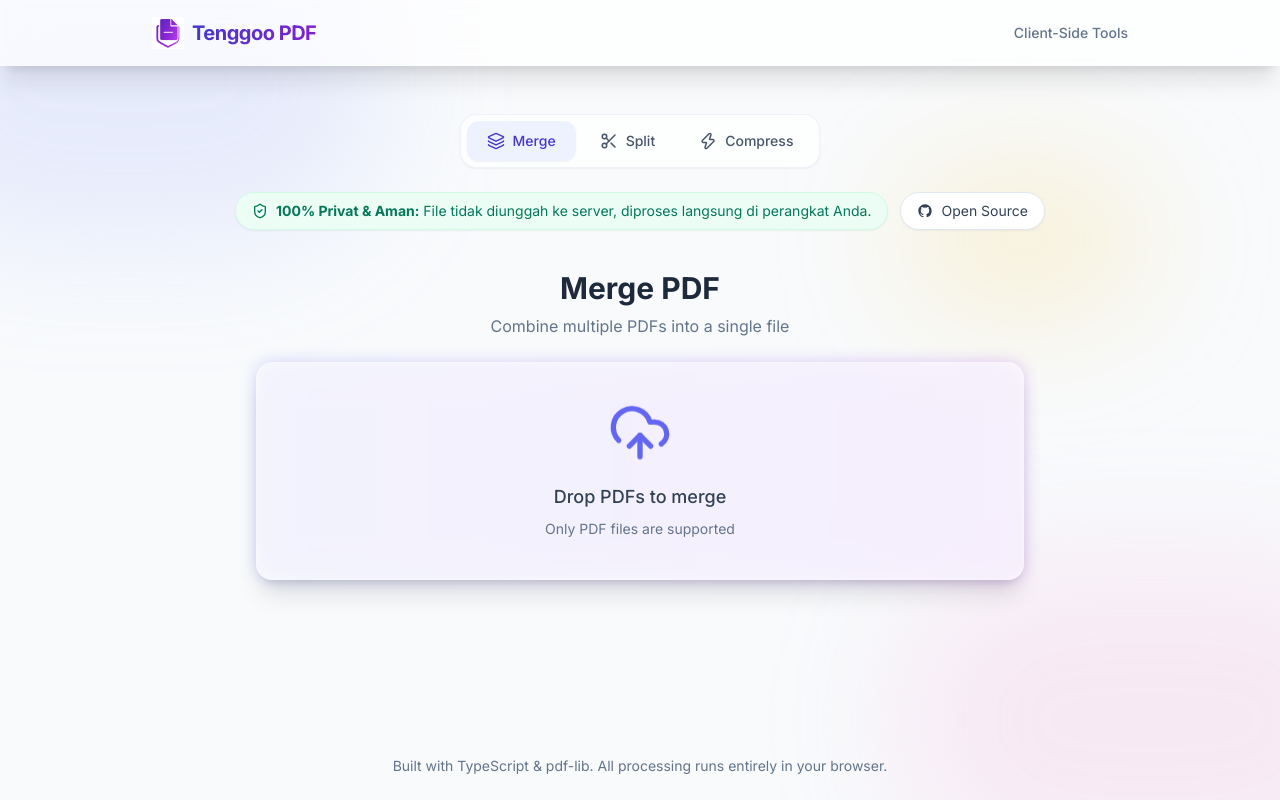
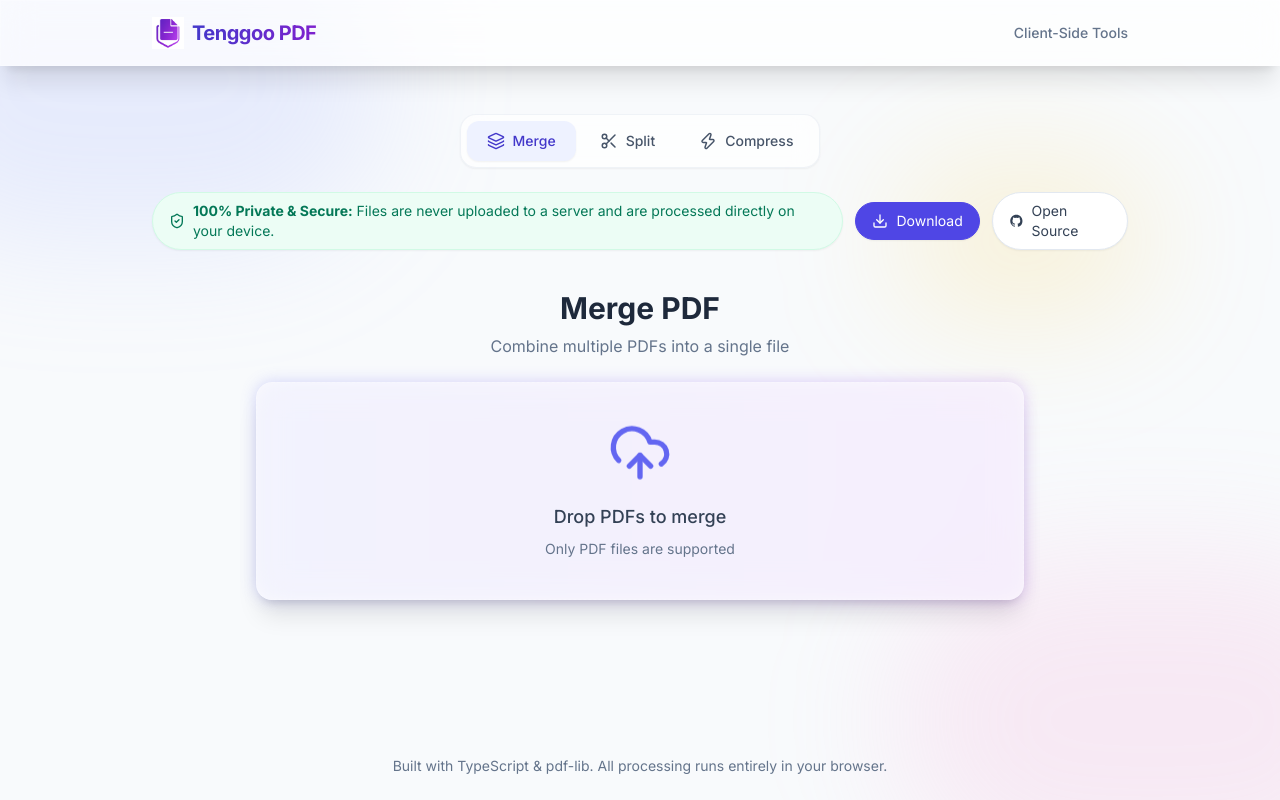
Before and after one commit to alafgani1000/tenggoo_pdf, a React (Vite) app: page / in a window 1280 px wide. Built offline with nearby package versions, Linux system fonts and the light colour scheme.

Commit message:
add download button

```diff
--- a/src/App.tsx
+++ b/src/App.tsx
@@ -1,13 +1,34 @@
-import { useState } from 'react';
+import { useMemo, useState } from 'react';
 import { MergePDF } from './components/MergePDF';
 import { SplitPDF } from './components/SplitPDF';
 import { CompressPDF } from './components/CompressPDF';
-import { Layers, Scissors, Zap, ShieldCheck } from 'lucide-react';
+import { Download, Layers, Scissors, ShieldCheck, Zap } from 'lucide-react';
 
 type Tab = 'merge' | 'split' | 'compress';
 
 function App() {
   const [activeTab, setActiveTab] = useState<Tab>('merge');
+  const privacyNotice = useMemo(() => {
+    const browserLanguages = navigator.languages?.length
+      ? navigator.languages
+      : [navigator.language];
+    const timeZone = Intl.DateTimeFormat().resolvedOptions().timeZone;
+    const isIndonesian =
+      browserLanguages.some((language) =>
+        language.toLowerCase().startsWith('id'),
+      ) ||
+      ['Asia/Jakarta', 'Asia/Makassar', 'Asia/Jayapura'].includes(timeZone);
+
+    return isIndonesian
+      ? {
+        label: '100% Privat & Aman:',
+        text: 'File tidak diunggah ke server, diproses langsung di perangkat Anda.',
+      }
+      : {
+        label: '100% Private & Secure:',
+        text: 'Files are never uploaded to a server and are processed directly on your device.',
+      };
+  }, []);
 
   return (
     <div className="min-h-screen flex flex-col relative overflow-hidden bg-slate-50">
@@ -81,10 +102,21 @@ function App() {
         <div className="flex flex-col sm:flex-row items-center justify-center gap-3 mb-10 text-sm">
           <div className="flex items-center gap-2 px-4 py-2 bg-emerald-50 text-emerald-700 rounded-full border border-emerald-100 shadow-sm">
             <ShieldCheck size={16} className="shrink-0" />
-            <span><strong>100% Privat & Aman:</strong> File tidak diunggah ke server, diproses langsung di perangkat Anda.</span>
+            <span>
+              <strong>{privacyNotice.label}</strong> {privacyNotice.text}
+            </span>
           </div>
           <a
-            href="https://github.com/alafgani1000/tenggo_pdf"
+            href="https://github.com/alafgani1000/tenggoo_pdf/releases"
+            target="_blank"
+            rel="noopener noreferrer"
+            className="flex items-center gap-2 px-4 py-2 bg-indigo-600 text-white rounded-full border border-indigo-600 shadow-sm hover:bg-indigo-700 transition-colors"
+          >
+            <Download size={16} className="shrink-0" />
+            <span>Download</span>
+          </a>
+          <a
+            href="https://github.com/alafgani1000/tenggoo_pdf"
             target="_blank"
             rel="noopener noreferrer"
             className="flex items-center gap-2 px-4 py-2 bg-white text-slate-700 rounded-full border border-slate-200 shadow-sm hover:bg-slate-50 transition-colors"
```
Also changed, not shown: 1 other file (tests, documents, lock files or other folders).
